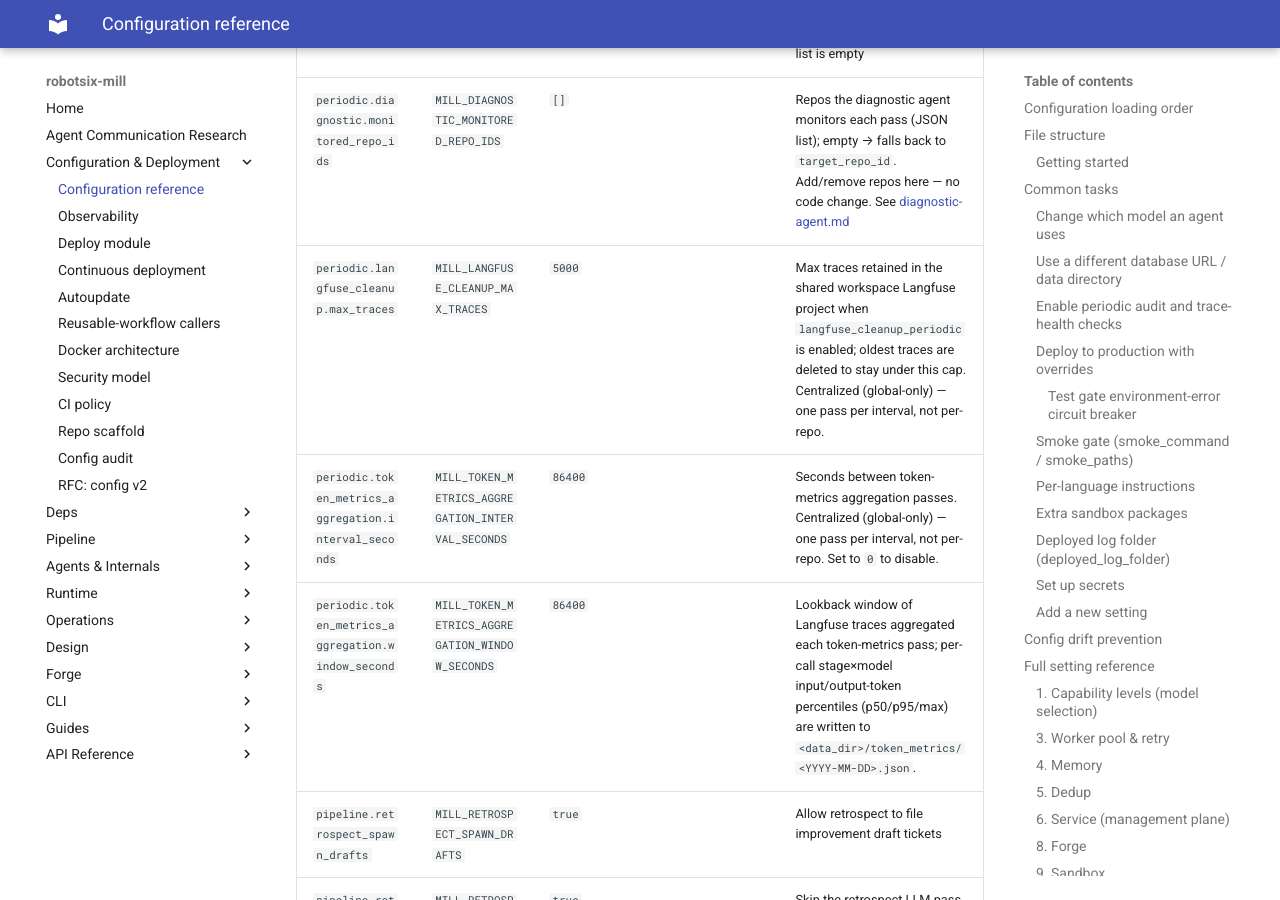
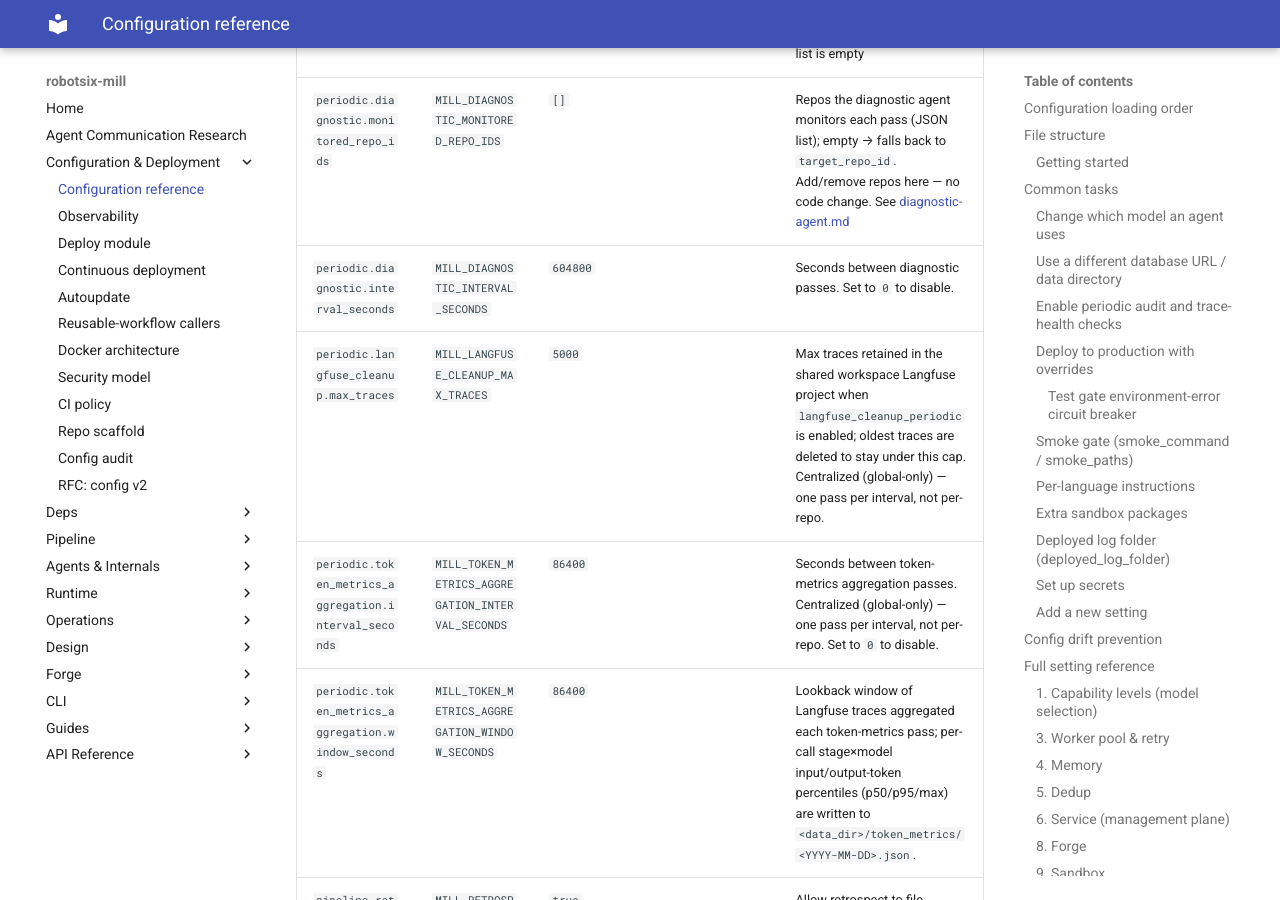
Before and after one commit to damien-robotsix/robotsix-mill, an MkDocs documentation site: the page built from docs/config/configuration.md, in a window 1280 px wide and 900 px high, scrolled down 36863 px. Built offline with MkDocs 1.6.1 and Material for MkDocs 9.7.7, drawn with Linux system fonts in a browser that asks for light colours.

Commit message:
mill(docs): config drift: diagnostic_interval_seconds default mismatch (model=604800, json=0) (20260914T233746Z-config-drift-diagnostic-interval-seconds-343e)

```diff
--- a/docs/config/configuration.md
+++ b/docs/config/configuration.md
@@ -744,6 +744,7 @@ Additional fields:
 | `periodic.ci_monitor.log_max_bytes` | `MILL_CI_LOG_MAX_BYTES` | `65536` | Max bytes fetched per CI job log |
 | `periodic.diagnostic.target_repo_id` | `MILL_DIAGNOSTIC_TARGET_REPO_ID` | `robotsix-mill` | Board the diagnostic agent routes activity to; single-repo fallback when the monitored list is empty |
 | `periodic.diagnostic.monitored_repo_ids` | `MILL_DIAGNOSTIC_MONITORED_REPO_IDS` | `[]` | Repos the diagnostic agent monitors each pass (JSON list); empty → falls back to `target_repo_id`. Add/remove repos here — no code change. See [diagnostic-agent.md](../agents/diagnostic-agent.md) |
+| `periodic.diagnostic.interval_seconds` | `MILL_DIAGNOSTIC_INTERVAL_SECONDS` | `604800` | Seconds between diagnostic passes. Set to `0` to disable. |
 | `periodic.langfuse_cleanup.max_traces` | `MILL_LANGFUSE_CLEANUP_MAX_TRACES` | `5000` | Max traces retained in the shared workspace Langfuse project when `langfuse_cleanup_periodic` is enabled; oldest traces are deleted to stay under this cap. Centralized (global-only) — one pass per interval, not per-repo. |
 | `periodic.token_metrics_aggregation.interval_seconds` | `MILL_TOKEN_METRICS_AGGREGATION_INTERVAL_SECONDS` | `86400` | Seconds between token-metrics aggregation passes. Centralized (global-only) — one pass per interval, not per-repo. Set to `0` to disable. |
 | `periodic.token_metrics_aggregation.window_seconds` | `MILL_TOKEN_METRICS_AGGREGATION_WINDOW_SECONDS` | `86400` | Lookback window of Langfuse traces aggregated each token-metrics pass; per-call stage×model input/output-token percentiles (p50/p95/max) are written to `<data_dir>/token_metrics/<YYYY-MM-DD>.json`. |
```
